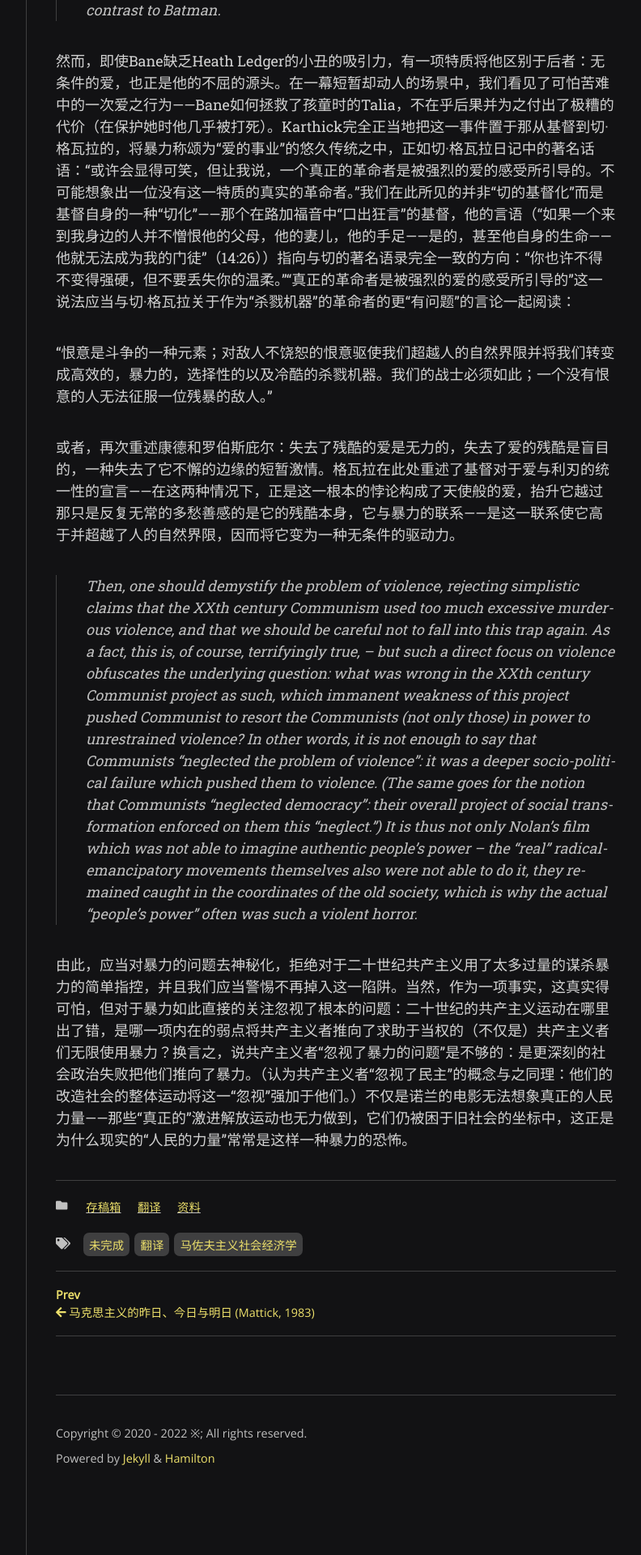
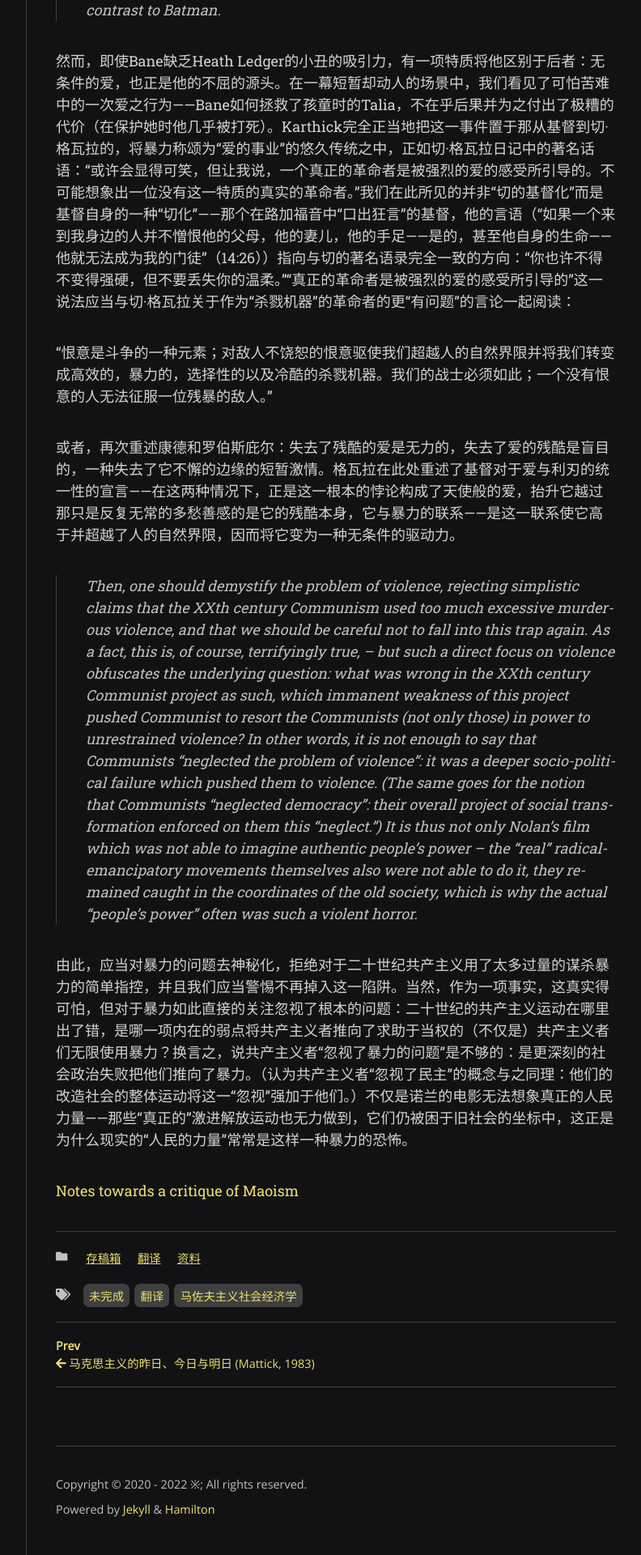
Before and after one commit to scatterdclouds/scatterdclouds.github.io, a Jekyll site: the page built from _posts/2022-06-16-segmenttranslations.md, in a window 1280 px wide. Shown: the part 1514-3434 px from the top of the page at 81% size, without its empty margins (357-1149 px from the left). Built offline with Jekyll 4.4.1, drawn with Linux system fonts in a browser that asks for light colours; nearby versions of some CDN libraries; some web fonts are replaced; comment, search, counter and statistics services are not loaded.

Commit message:
Update 2022-06-16-segmenttranslations.md

```diff
--- a/_posts/2022-06-16-segmenttranslations.md
+++ b/_posts/2022-06-16-segmenttranslations.md
@@ -26,5 +26,8 @@ tags: [翻译, 马佐夫主义社会经济学, 未完成]
 
 由此，应当对暴力的问题去神秘化，拒绝对于二十世纪共产主义用了太多过量的谋杀暴力的简单指控，并且我们应当警惕不再掉入这一陷阱。当然，作为一项事实，这真实得可怕，但对于暴力如此直接的关注忽视了根本的问题：二十世纪的共产主义运动在哪里出了错，是哪一项内在的弱点将共产主义者推向了求助于当权的（不仅是）共产主义者们无限使用暴力？换言之，说共产主义者“忽视了暴力的问题”是不够的：是更深刻的社会政治失败把他们推向了暴力。（认为共产主义者“忽视了民主”的概念与之同理：他们的改造社会的整体运动将这一“忽视”强加于他们。）不仅是诺兰的电影无法想象真正的人民力量——那些“真正的”激进解放运动也无力做到，它们仍被困于旧社会的坐标中，这正是为什么现实的“人民的力量”常常是这样一种暴力的恐怖。
 
+[Notes towards a critique of Maoism][maoison-critique-link]
+
 
 [zizek-article-link]: https://blogdaboitempo.com.br/2012/08/08/dictatorship-of-the-proletariat-in-gotham-city-slavoj-zizek-on-the-dark-knight-rises/
+[maoison-critique-link]: https://libcom.org/article/notes-towards-critique-maoism
```
